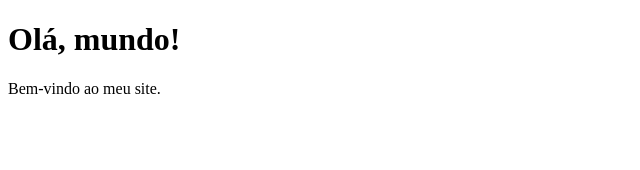
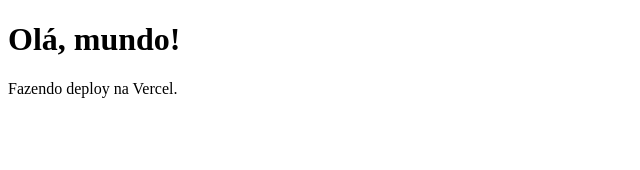
Before and after one commit to DanielMedeiros/clone-drm-tabnews, a Next.js app: page / in a window 1280 px wide. Shown: the top 170 px of the page, without its empty margins (0-640 px from the left). Built offline with nearby package versions, Linux system fonts and the light colour scheme.

Commit message:
Alteração na primeira página

```diff
--- a/pages/index.js
+++ b/pages/index.js
@@ -2,7 +2,7 @@ function Home() {
   return (
     <div>
       <h1>Olá, mundo!</h1>
-      <p>Bem-vindo ao meu site.</p>
+      <p>Fazendo deploy na Vercel.</p>
     </div>
   );
 }
```
